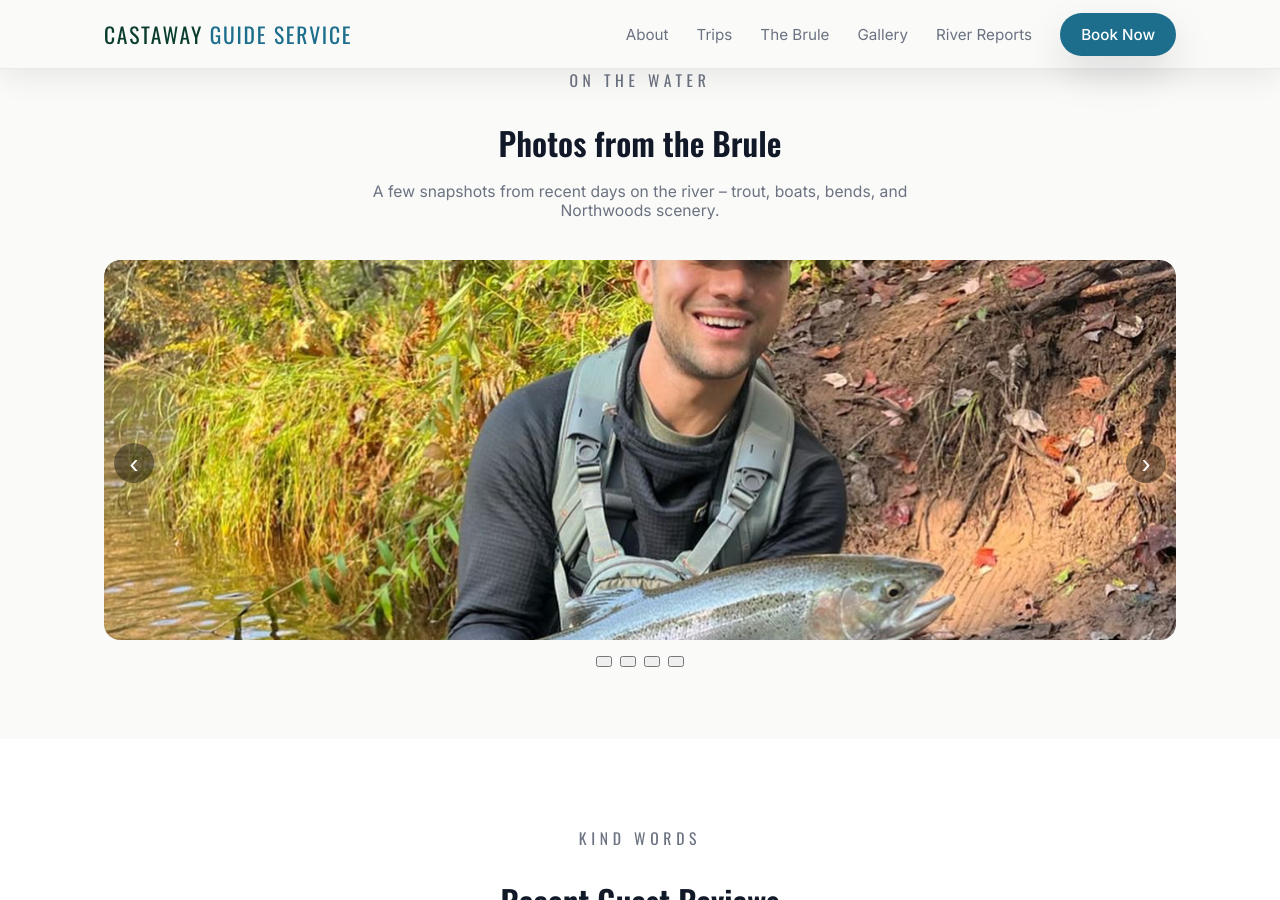
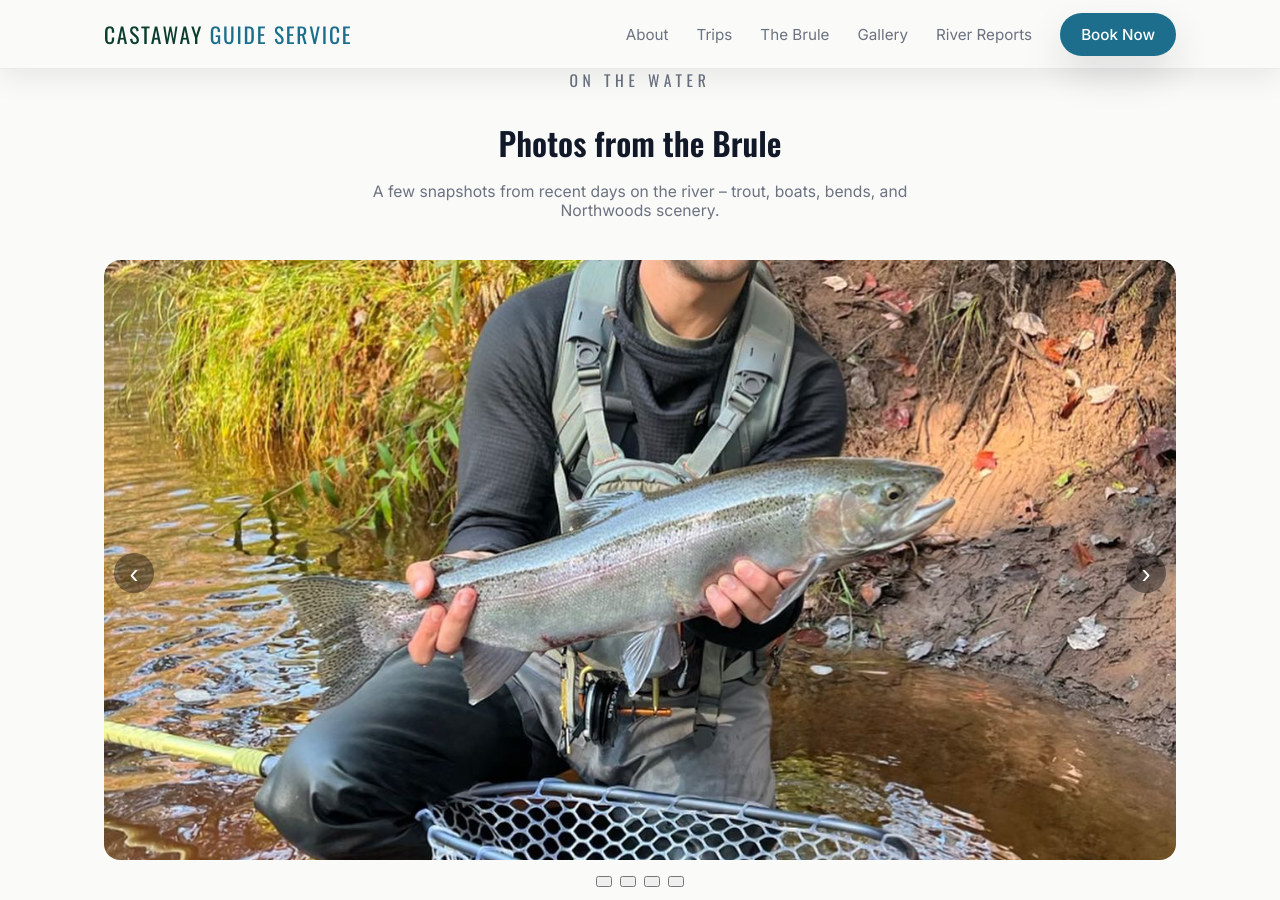
Before and after one commit to adamholden7/CastAwayGuideService, a Jekyll site: the page built from index.md, in a window 1280 px wide and 900 px high, scrolled down 3488 px. Built offline with Jekyll 4.4.1, drawn with Linux system fonts in a browser that asks for light colours.

Commit message:
Update styles.css

```diff
--- a/assets/css/styles.css
+++ b/assets/css/styles.css
@@ -1608,18 +1608,19 @@ a {
 
 .carousel-slide {
   min-width: 100%;
-  height: 380px;           /* was 450px – a bit shorter helps */
+  height: 600px;    /* Increase this (500–700px usually works great) */
   position: relative;
 }
 
 .carousel-slide img {
   width: 100%;
   height: 100%;
-  object-fit: cover;
-  object-position: center 20%;  /* <-- shift framing up to keep heads in */
+  object-fit: cover;   /* keeps quality */
+  object-position: center;
   display: block;
   border-radius: 1rem;
 }
+
 
 @media (max-width: 768px) {
   .carousel-slide {
```
